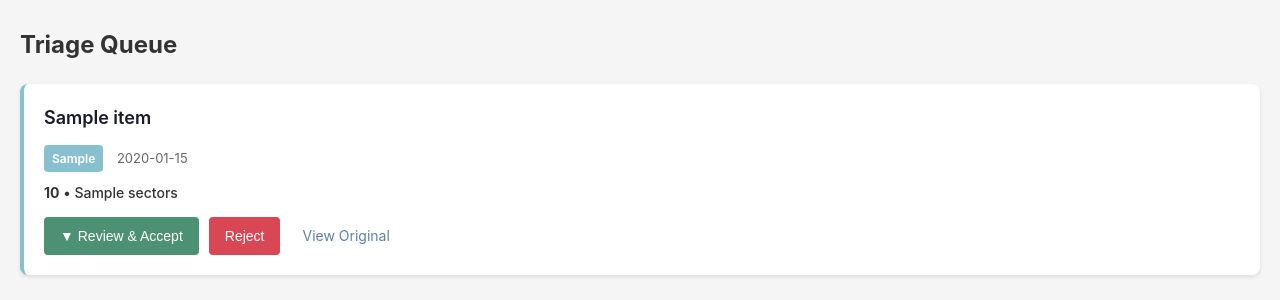
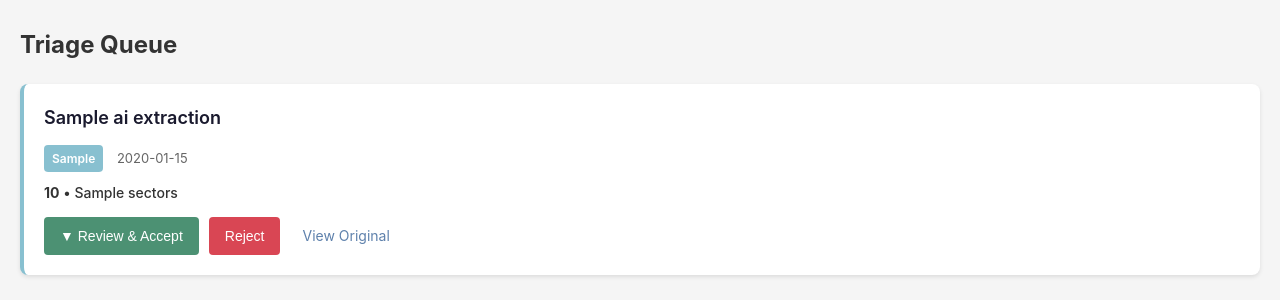
Before and after one commit to samuelmoyer91-sketch/definvestdashboard, a FastAPI app: template src/web/templates/triage.html in a window 1280 px wide. Shown: the part 338-638 px from the top of the page. Run offline with FastAPI, Linux system fonts and the light colour scheme; the template is opened without the code that fills it: most values are stand-ins (such as "Sample title", 1, 10 or a date in 2020).

Commit message:
Show AI-extracted title on collapsed triage cards
Was showing raw RSS headline; now shows the cleaner analyst-style title
generated by AI extraction, falling back to raw title if AI title unavailable.

Co-Authored-By: Claude Sonnet 4.6 <noreply@anthropic.com>

```diff
--- a/src/web/templates/triage.html
+++ b/src/web/templates/triage.html
@@ -63,7 +63,7 @@
     <!-- COLLAPSED VIEW (Default) -->
     <div class="item-collapsed" id="collapsed-{{ item.id }}">
         <div class="item-header">
-            <div class="item-title">{{ item.title }}</div>
+            <div class="item-title">{{ item.ai_extraction.title if item.ai_extraction and item.ai_extraction.title else item.title }}</div>
         </div>
 
         <div class="item-meta" style="margin-top: 8px;">
```
